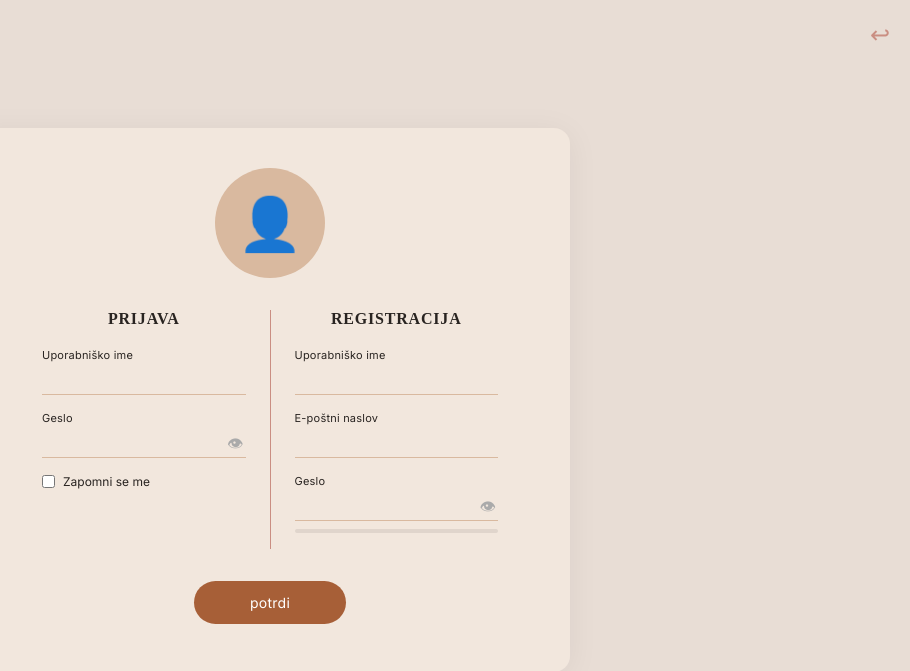
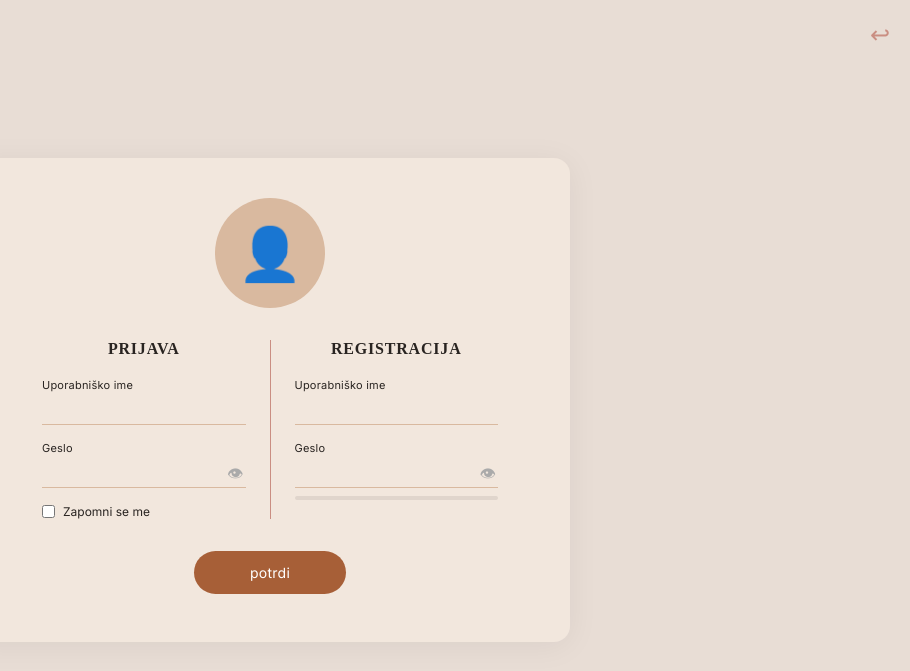
Before and after one commit to TadejSmells/OMEGA, a Flask app: page /profil in a window 1280 px wide. Shown: the top 671 px of the page, without its empty margins (370-1280 px from the left). Run offline with Flask 3, Linux system fonts and the light colour scheme; some libraries are stand-ins or nearby versions; some web fonts are replaced.

Commit message:
čiščenje dead code

```diff
--- a/src/controllers/faq.py
+++ b/src/controllers/faq.py
@@ -1,8 +1,6 @@
-import sys
-import os
 from flask import render_template
-sys.path.append(os.path.join(os.path.dirname(__file__), '..', '..'))
 from models import model_faq
+
 
 def faq():
     return render_template(
--- a/src/controllers/sv_salon.py
+++ b/src/controllers/sv_salon.py
@@ -1,10 +1,6 @@
 from flask import render_template, request, redirect, abort, session, flash
 from models import model_salon
 from models import model_rezervacije
-
-
-def pregled():
-    return redirect('/saloni')
 
 
 def seznam_stranke():
--- a/src/models/model_cenikstoritev.py
+++ b/src/models/model_cenikstoritev.py
@@ -1,8 +1,9 @@
 import sys
 import os
-sys.path.append(os.path.join(os.path.dirname(__file__), '..', '..'))
+sys.path.append(os.path.join(os.path.dirname(__file__), '..'))
 import db
 from models.models import Storitev
+
 
 def get_vse_storitve():
     session = db.get_session()
--- a/src/templates/base.html
+++ b/src/templates/base.html
@@ -73,7 +73,6 @@
         <span class="sep">|</span>
         <a href="/saloni">💈 Saloni</a>
         <a href="/storitve">✂️ Storitve</a>
-        <a href="/cenik">💰 Cenik</a>
         <a href="/rezervacije">📅 Rezervacije</a>
         <a href="/vse_rezervacije">📋 Vse rezervacije</a>
         <a href="/faq">❓ FAQ</a>
@@ -90,7 +89,7 @@
                 <span style="color:rgba(255,255,255,0.7);font-size:12px;">👤 {{ session.get('username', '') }}</span>
                 <a href="/logout" class="logout-btn">Odjava</a>
             {% else %}
-                <a href="/profil" class="login-btn">Prijava</a>
+                <a href="/login" class="login-btn">Prijava</a>
                 <a href="/register">Registracija</a>
             {% endif %}
         </div>
--- a/src/templates/index.html
+++ b/src/templates/index.html
@@ -90,7 +90,6 @@
         <a href="/vse_rezervacije" class="page-link">📋 Vse rezervacije</a>
         <a href="/zgodovina" class="page-link">🕑 Zgodovina</a>
         <a href="/storitve" class="page-link">✂️ Storitve</a>
-        <a href="/cenik" class="page-link">💰 Cenik</a>
         <a href="/stranke" class="page-link">👤 Stranke</a>
         <a href="/faq" class="page-link">❓ FAQ</a>
         <a href="/login" class="page-link">🔑 Prijava</a>
--- a/src/templates/profil.html
+++ b/src/templates/profil.html
@@ -112,12 +112,6 @@
                         </div>
                     </div>
                     <div class="polje">
-                        <div class="label">E-poštni naslov</div>
-                        <div class="input-wrap">
-                            <input type="email" name="email" required>
-                        </div>
-                    </div>
-                    <div class="polje">
                         <div class="label">Geslo</div>
                         <div class="input-wrap">
                             <input type="password" name="password" id="pw-registracija" required minlength="6"
--- a/src/templates/salon.html
+++ b/src/templates/salon.html
@@ -197,7 +197,7 @@
                 Pellentesque faucibus risus eu ligula suscipit, eu tempor nisl rhoncus. Morbi nec aliquam mi.
                 Sed ut sem a arcu consequat euismod. Integer sem lacus, rhoncus a elit at, posuere tincidunt metus.
             </div>
-            <a href="/salon/rezerviraj" class="gumb">Naroči se</a>
+            <a href="/rezervacije" class="gumb">Naroči se</a>
         </div>
     </div>
 
```
